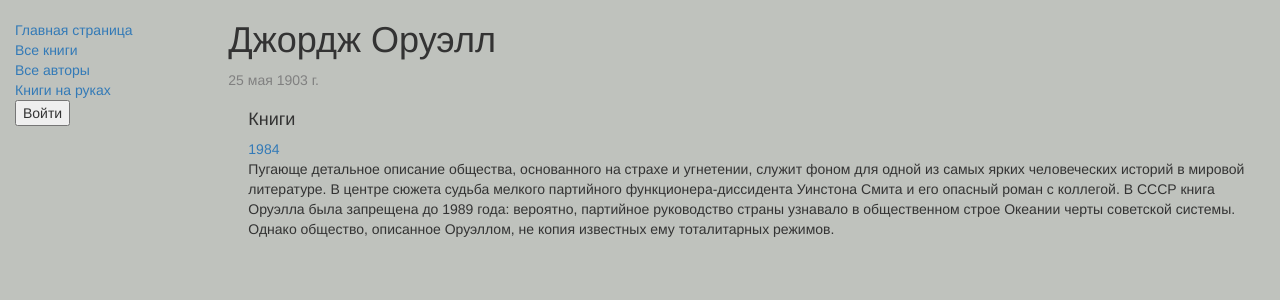
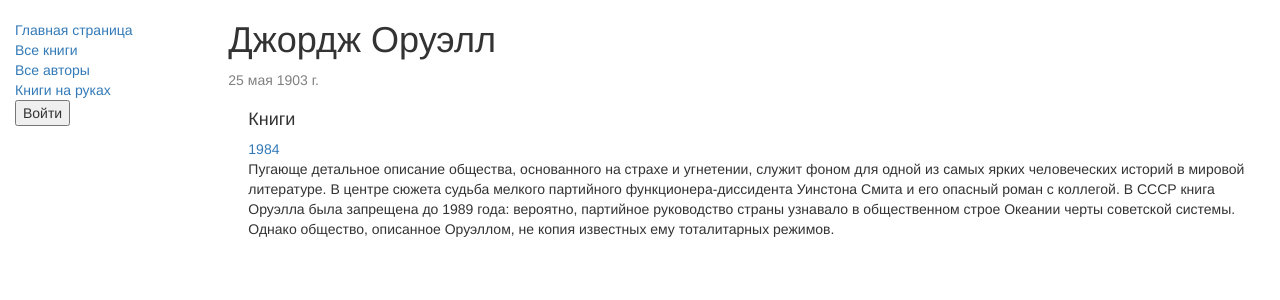
Before and after one commit to elcher305/django-project, a Django app: page /catalog/author/1 in a window 1280 px wide. Shown: the top 300 px of the page. Run offline with Django 5.2, Linux system fonts and the light colour scheme; data comes from the database, SQL or seed files in the repository; parts of the project's set-up code (start-up, migrations or seed data) failed here and were passed over; some libraries are stand-ins or nearby versions.

Commit message:
Исправление ошибки

```diff
--- a/locallibrary/catalog/templates/base_generic.html
+++ b/locallibrary/catalog/templates/base_generic.html
@@ -14,7 +14,7 @@
     <link rel="stylesheet" href="{% static 'css/styles.css' %}" />
   </head>
 
-  <body style="background-color: #BFC2BD;">
+  <body style="">
     <div class="container-fluid">
       <div class="row">
         <div class="col-sm-2">
```
